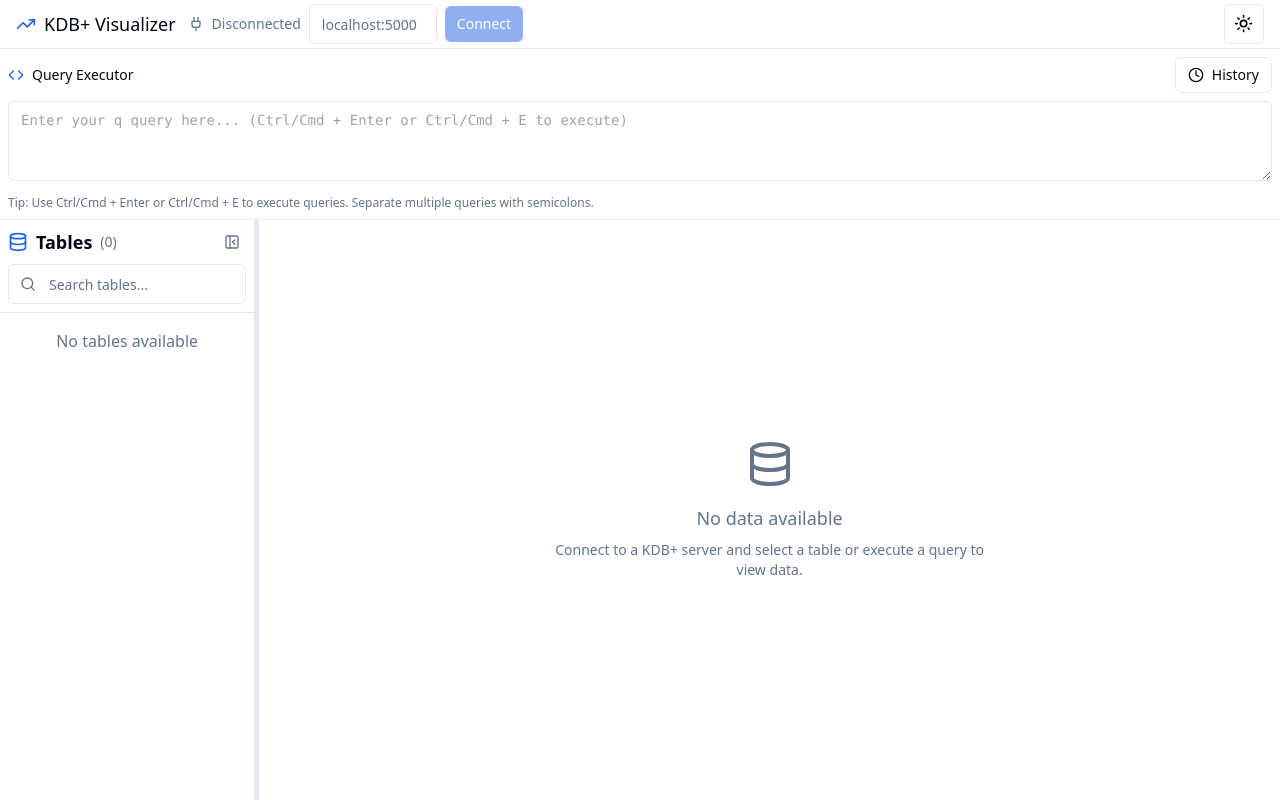
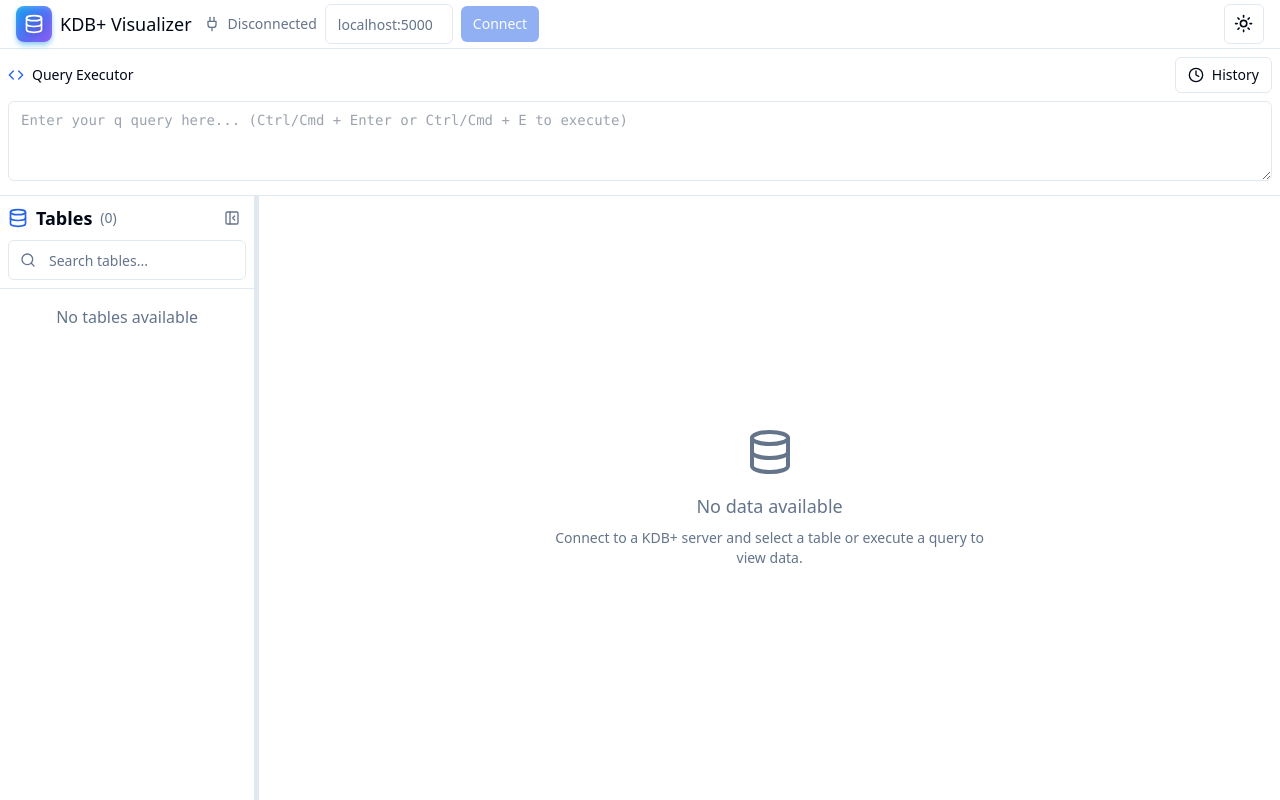
Before and after one commit to ajayrathore/kdb-viz, a React (Vite) app: page / in a window 1280 px wide. Built offline with nearby package versions, Linux system fonts and the light colour scheme.

Commit message:
loading animation

```diff
--- a/src/components/query-executor-simple.tsx
+++ b/src/components/query-executor-simple.tsx
@@ -328,11 +328,8 @@
           </div>
         )}
 
-        <div className="flex items-center justify-between text-xs text-muted-foreground">
-          <div>
-            Tip: Use Ctrl/Cmd + Enter or Ctrl/Cmd + E to execute queries. Separate multiple queries with semicolons.
-          </div>
-          {currentQueryInfo && (
+        {currentQueryInfo && (
+          <div className="flex items-center justify-between text-xs text-muted-foreground">
             <div className="flex items-center space-x-2">
               {currentQueryInfo.selectedText ? (
                 <span className="text-primary font-medium">
@@ -344,8 +341,8 @@
                 </span>
               )}
             </div>
-          )}
-        </div>
+          </div>
+        )}
       </div>
     </div>
   );
--- a/src/components/query-executor.tsx
+++ b/src/components/query-executor.tsx
@@ -155,9 +155,6 @@
           </div>
         )}
 
-        <div className="text-xs text-muted-foreground">
-          Tip: Use Ctrl/Cmd + Enter to execute queries quickly
-        </div>
       </div>
     </div>
   );
--- a/src/index.css
+++ b/src/index.css
@@ -379,6 +379,32 @@
   .icon-3d:focus {
     animation: iconPulse 1.5s infinite;
   }
+
+  /* Logo icon for header */
+  .icon-3d-logo {
+    background: linear-gradient(135deg, #0ea5e9 0%, #3b82f6 33%, #6366f1 66%, #8b5cf6 100%);
+    box-shadow:
+      0 4px 6px -1px rgba(14, 165, 233, 0.4),
+      0 2px 4px -1px rgba(59, 130, 246, 0.3),
+      inset 0 2px 4px 0 rgba(255, 255, 255, 0.2);
+    display: inline-flex;
+    align-items: center;
+    justify-content: center;
+  }
+
+  .icon-3d-logo:hover {
+    transform: translateY(-1px) scale(1.05) rotate(5deg);
+    box-shadow:
+      0 6px 8px -2px rgba(14, 165, 233, 0.5),
+      0 4px 6px -2px rgba(59, 130, 246, 0.4),
+      inset 0 2px 4px 0 rgba(255, 255, 255, 0.3);
+    filter: brightness(1.15);
+  }
+
+  .icon-3d-logo svg {
+    color: white;
+    filter: drop-shadow(0 1px 2px rgba(0, 0, 0, 0.2));
+  }
 }
 
 /* ========================================
--- a/src/pages/dashboard-page.tsx
+++ b/src/pages/dashboard-page.tsx
@@ -5,7 +5,7 @@
 import { ChartModal } from '@/components/chart-modal-plotly';
 import { ConnectionInput } from '@/components/connection-input';
 import { ThemeToggle } from '@/components/theme-toggle';
-import { TrendingUp } from 'lucide-react';
+import { Database } from 'lucide-react';
 import { KdbTable, KdbQueryResult, ConnectionStatus } from '@/types/kdb';
 import { Panel, PanelGroup, PanelResizeHandle } from 'react-resizable-panels';
 
@@ -140,7 +140,9 @@
         <div className="flex items-center justify-between">
           <div className="flex items-center space-x-3">
             <div className="flex items-center space-x-2">
-              <TrendingUp className="h-5 w-5 text-primary" />
+              <div className="icon-3d icon-3d-logo p-2 rounded-lg">
+                <Database className="h-5 w-5" />
+              </div>
               <h1 className="text-lg font-medium">KDB+ Visualizer</h1>
             </div>
             <ConnectionInput
```
Also changed, not shown: 5 other files (tests, documents, lock files or other folders).
